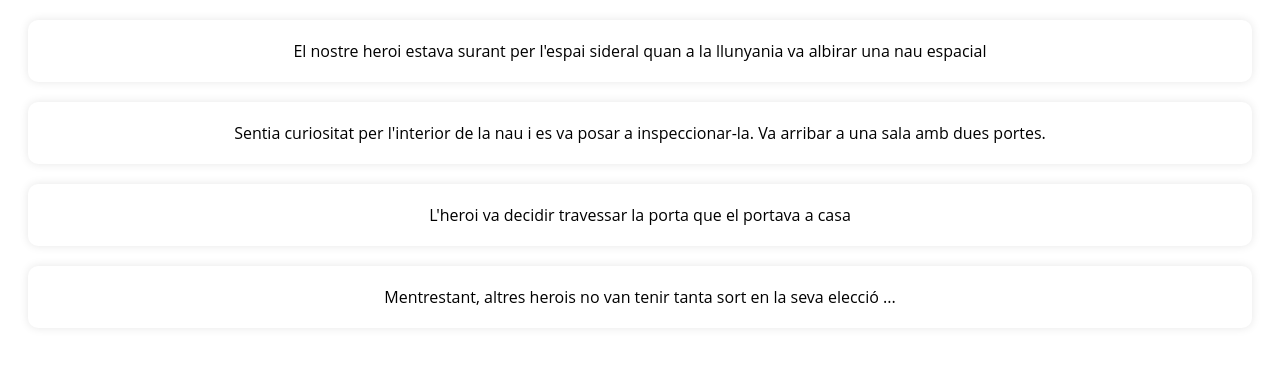
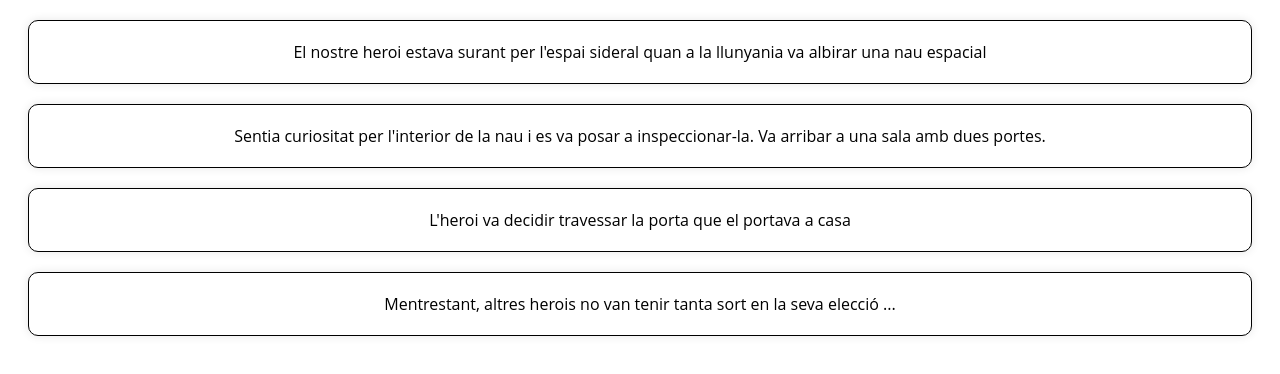
Before and after one commit to JordiAltes/Sprint6-REACT, a React (Vite) app in the folder Sprint6_REACT/: page / in a window 1280 px wide. Shown: the top 374 px of the page. Built offline with nearby package versions, Linux system fonts and the light colour scheme.

Commit message:
exercici3 acabat

```diff
--- a/Sprint6_REACT/src/components/escena.jsx
+++ b/Sprint6_REACT/src/components/escena.jsx
@@ -1,5 +1,4 @@
 import React from "react";
-import "../index.css"
 
 export default function Escena(props) {
     return (
--- a/Sprint6_REACT/src/index.css
+++ b/Sprint6_REACT/src/index.css
@@ -6,4 +6,5 @@
     margin: 20px;
     text-align: center;
     font-family: 'Open Sans', sans-serif;
+    border: 1px solid black;
 }
```
